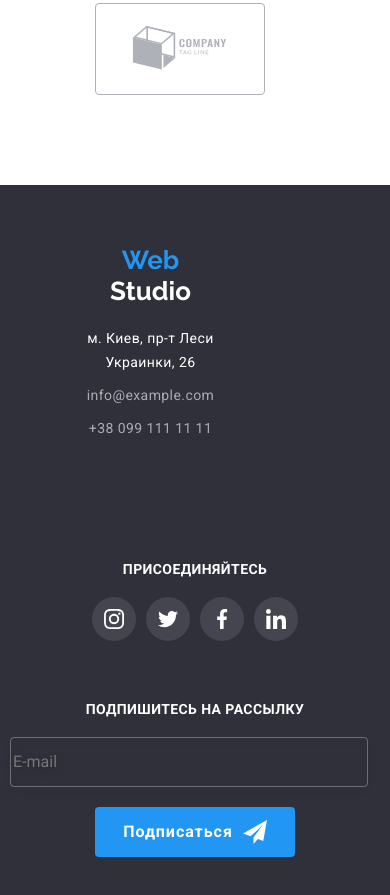
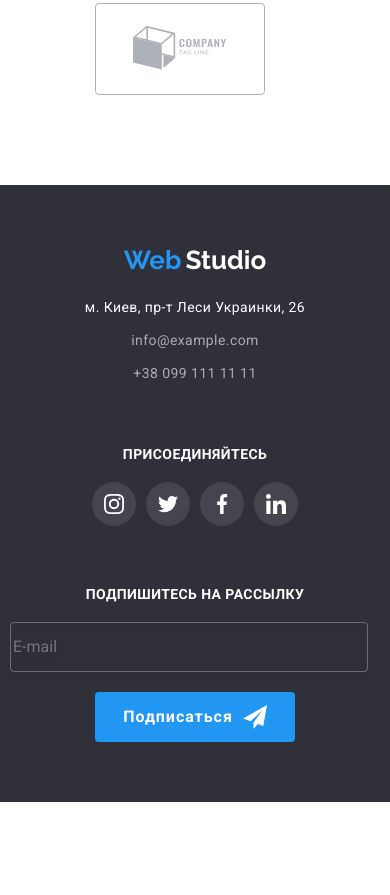
Before and after one commit to Heorgii/goit-markup-hw-08, a plain HTML site: page index.html in a window 390 px wide. Shown: the part 4957-5852 px from the top of the page. After the commit the page ends 5759 px from the top, so only its background shows below. Drawn offline with nearby package versions, Linux system fonts and the light colour scheme.

Commit message:
adpted footer

```diff
--- a/scss/layouts/_footer.scss
+++ b/scss/layouts/_footer.scss
@@ -13,7 +13,15 @@
     }
 }
 
+
 .footer > .container{
+
+    @media screen and (max-width:767px) {
+        display: flex;
+        flex-direction: column;
+    }
+
+
     @media screen and (min-width:1200px) {
         display: flex;
         align-items: center;
@@ -23,13 +31,13 @@
     @media screen and (max-width:1199px) {
         display: flex;
         flex-wrap: wrap;
-        // justify-content: space-evenly;
+        justify-content: space-evenly;
 
     }
 
-    @media screen and (max-width:768px) {
+    @media screen and (min-width:768px) {
         display: flex;
-        flex-direction: column;
+        flex-wrap: wrap;
     }
 
 }
@@ -51,13 +59,14 @@
         display: flex;
         align-items: center;
         text-align: center;
-        margin-left: 70px;
+        // margin-left: 125px;
+        margin-right: 0;
     }
 
     @media screen and (max-width:1199px){
-        margin-bottom: 60px;
-        margin-right: 165px;
-        margin-left: 76px;
+        // margin-bottom: 60px;
+        // margin-right: 165px;
+        // margin-left: 76px;
         display: flex;
         text-align: center;
         align-items: center;
@@ -130,7 +139,6 @@
     letter-spacing: 0.03em;
     text-transform: uppercase;
 
-    text-align: center;
     padding-bottom: 20px;
     color: #FFFFFF;
 
@@ -143,7 +151,7 @@
        margin-top: 60px;
     }
 
-    @media screen and (min-width:768px) {
+    @media screen and (max-width:1199px) {
         text-align: center;
         right: 0;
     }
@@ -166,24 +174,41 @@
         display: contents;
     }
 
-    @media screen and (min-width:768px) {
+    @media screen and (max-width:1199px) {
         margin-left: 166px;
+    }
+
+    @media screen and (min-width:1200px) {
+        display: flex;
+        flex-direction: column;
+        align-items: flex-start;
     }
 }
 
 .contact-form{
-    display: flex;
-    align-items: center;
-    justify-content: center;
+    // display: flex;
+    // align-items: center;
+    // justify-content: center;
 
     @media screen and (max-width:767px) {
         display: flex;
         flex-direction: column;
+        align-content: center;
+        flex-wrap: wrap;
+        align-items: center;
     }
 
-    @media screen and (min-width:768px) {
+    @media screen and (max-width:1199px) {
         display: flex;
         flex-direction: column;
+
+        align-content: center;
+        flex-wrap: wrap;
+        align-items: center;
+    }
+
+    @media screen and (min-width:1200px) {
+        display: flex;
     }
 }
 
```
Also changed, not shown: portfolio.html (+4 -1 lines), css/main.css, css/main.min.css, 2 other files.
